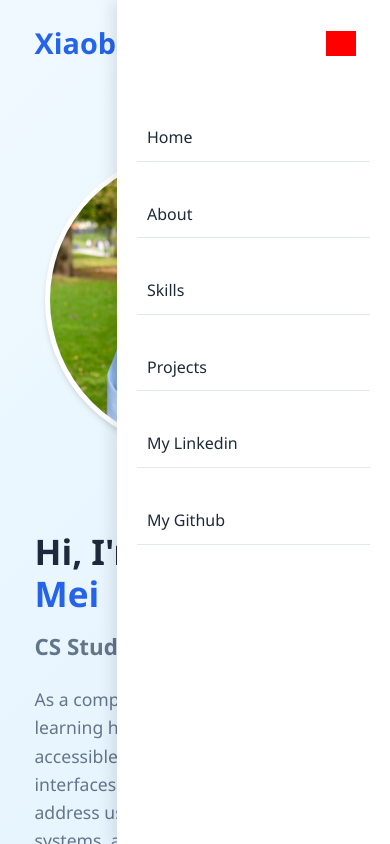
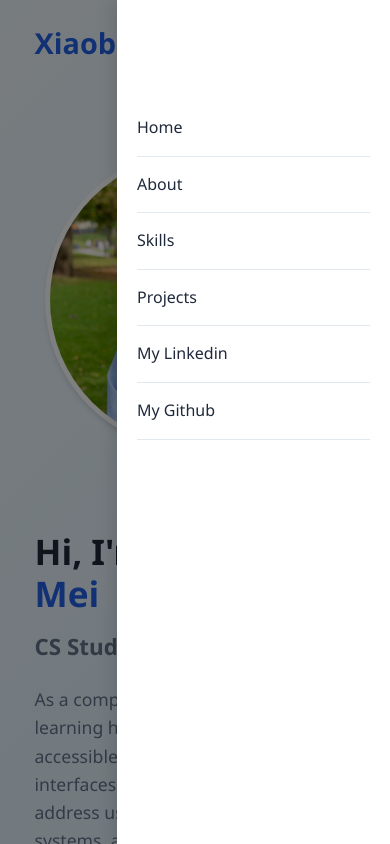
Before and after one commit to Jadeni77/XiaobinMei, a React (Vite) app: page / in a window 390 px wide. Both pictures are taken after a click on the button "Open menu". Shown: the top 844 px of the page. Built offline with nearby package versions, Linux system fonts and the light colour scheme.

Commit message:
add handle mobile menu

```diff
--- a/src/App.css
+++ b/src/App.css
@@ -187,16 +187,75 @@ body {
   transition: var(--transition);
 }
 
+/* Mobile Navigation Menu */
+.mobile-menu {
+  position: fixed;
+  top: 0;
+  right: -100%; /* Start off-screen */
+  height: 100vh;
+  width: 70%;
+  max-width: 300px;
+  background-color: var(--white); /* Solid background */
+  flex-direction: column;
+  padding: 100px 20px 20px;
+  transition: var(--transition);
+  box-shadow: -5px 0 15px rgba(0, 0, 0, 0.1);
+  z-index: 1001; /* Below toggle button */
+  display: flex;
+}
+
+.mobile-menu.open {
+  right: 0; /* Slide in */
+}
+
+.mobile-menu a {
+  color: var(--dark);
+  text-decoration: none;
+  padding: 15px 0;
+  font-weight: 500;
+  transition: var(--transition);
+  border-bottom: 1px solid var(--light-gray);
+  width: 100%;
+}
+
+.mobile-menu a:hover {
+  color: var(--primary);
+  background-color: rgba(37, 99, 235, 0.05);
+}
+
 .navbar-toggle.open span:nth-child(1) {
   transform: translateY(7px) rotate(45deg);
 }
 
 .navbar-toggle.open span:nth-child(2) {
   opacity: 0;
+    background-color: var(--primary); /* Change color when open */
+
 }
 
 .navbar-toggle.open span:nth-child(3) {
   transform: translateY(-10px) rotate(-45deg);
+    background-color: var(--primary); /* Change color when open */
+
+}
+
+/* Dark overlay when menu is open */
+.menu-overlay {
+  position: fixed;
+  top: 0;
+  left: 0;
+  width: 100%;
+  height: 100%;
+  background-color: rgba(0, 0, 0, 0.5);
+  z-index: 1000; /* Below menu but above content */
+  opacity: 0;
+  visibility: hidden;
+  transition: var(--transition);
+}
+
+.menu-overlay.visible {
+  opacity: 1;
+  visibility: visible;
 }
 
 /* ===== HERO SECTION ===== */
@@ -1026,6 +1085,11 @@ body {
     margin-left: 0;
   }
 
+   /* Prevent body scroll when menu is open */
+  body.menu-open {
+    overflow: hidden;
+  }
+
   /* Hero Section */
   .hero-container {
     flex-direction: column;
--- a/src/components/NavBar.jsx
+++ b/src/components/NavBar.jsx
@@ -5,7 +5,26 @@ function NavBar() {
   const [isOpen, setIsOpen] = useState(false);
   const [scrolled, setScrolled] = useState(false);
 
-  //tract scroll position to change styling
+  // Toggle body overflow when menu is open
+  useEffect(() => {
+    if (isOpen) {
+      document.body.classList.add("menu-open");
+    } else {
+      document.body.classList.remove("menu-open");
+    }
+
+    // Cleanup on unmount
+    return () => {
+      document.body.classList.remove("menu-open");
+    };
+  }, [isOpen]);
+
+  // Close menu when clicking links
+  const closeMenu = () => {
+    setIsOpen(false);
+  };
+
+  // Track scroll position
   useEffect(() => {
     const handleScroll = () => {
       if (window.scrollY > 50) {
@@ -17,33 +36,70 @@ function NavBar() {
 
     window.addEventListener("scroll", handleScroll);
     return () => window.removeEventListener("scroll", handleScroll);
-  }, []); //adding [] means only run only onces when component renders
+  }, []);
 
   return (
     <nav className={`navbar ${scrolled ? "scrolled" : ""}`}>
       <div className="container">
         <div className="navbar-brand">
           <a href="#home">Xiaobin (Jaden) Mei</a>
-          </div>
+        </div>
 
-          <button
+        {/* Desktop Navigation */}
+        <div className="navbar-links">
+          <a href="#home">Home</a>
+          <a href="#about">About</a>
+          <a href="#skills">Skills</a>
+          <a href="#projects">Projects</a>
+          <a href="https://www.linkedin.com/in/xiaobinmei/" target="_blank" rel="noopener noreferrer">
+            My Linkedin
+          </a>
+          <a href="https://github.com/Jadeni77" target="_blank" rel="noopener noreferrer">
+            My Github
+          </a>
+        </div>
+
+        {/* Mobile Toggle Button */}
+        <button
           className={`navbar-toggle ${isOpen ? 'open' : ''}`}
           onClick={() => setIsOpen(!isOpen)}
+          aria-label={isOpen ? "Close menu" : "Open menu"}
+          aria-expanded={isOpen}
         >
           <span></span>
           <span></span>
           <span></span>
         </button>
 
-        <div className={`navbar-links ${isOpen ? 'open' : ''}`}>
-          <a href="#home" onClick={() => setIsOpen(false)}>Home</a>
-          <a href="#about" onClick={() => setIsOpen(false)}>About</a>
-          <a href="#skills" onClick={() => setIsOpen(false)}>Skills</a>
-          <a href="#projects" onClick={() => setIsOpen(false)}>Projects</a>
-         {/* <a href="#contact" onClick={() => setIsOpen(false)}>Contact</a> */}
-          <a href="https://www.linkedin.com/in/xiaobinmei/" target="_blank">My Linkedin</a>
-          <a href="https://github.com/Jadeni77" target="_blank">My Github</a>
+        {/* Mobile Navigation Menu */}
+        <div className={`mobile-menu ${isOpen ? 'open' : ''}`}>
+          <a href="#home" onClick={closeMenu}>Home</a>
+          <a href="#about" onClick={closeMenu}>About</a>
+          <a href="#skills" onClick={closeMenu}>Skills</a>
+          <a href="#projects" onClick={closeMenu}>Projects</a>
+          <a
+            href="https://www.linkedin.com/in/xiaobinmei/"
+            target="_blank"
+            rel="noopener noreferrer"
+            onClick={closeMenu}
+          >
+            My Linkedin
+          </a>
+          <a
+            href="https://github.com/Jadeni77"
+            target="_blank"
+            rel="noopener noreferrer"
+            onClick={closeMenu}
+          >
+            My Github
+          </a>
         </div>
+
+        {/* Overlay when menu is open */}
+        <div
+          className={`menu-overlay ${isOpen ? 'visible' : ''}`}
+          onClick={closeMenu}
+        />
       </div>
     </nav>
   );
```
